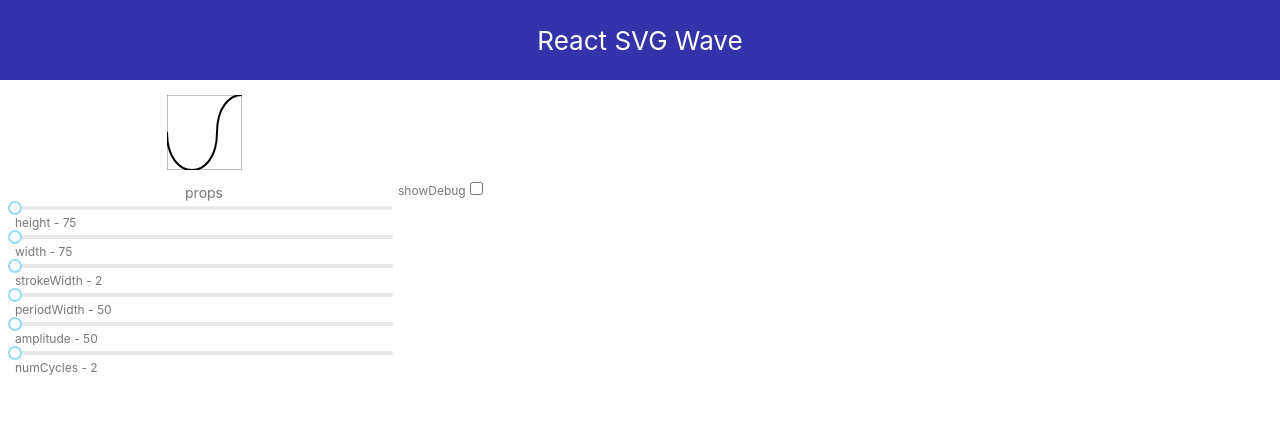
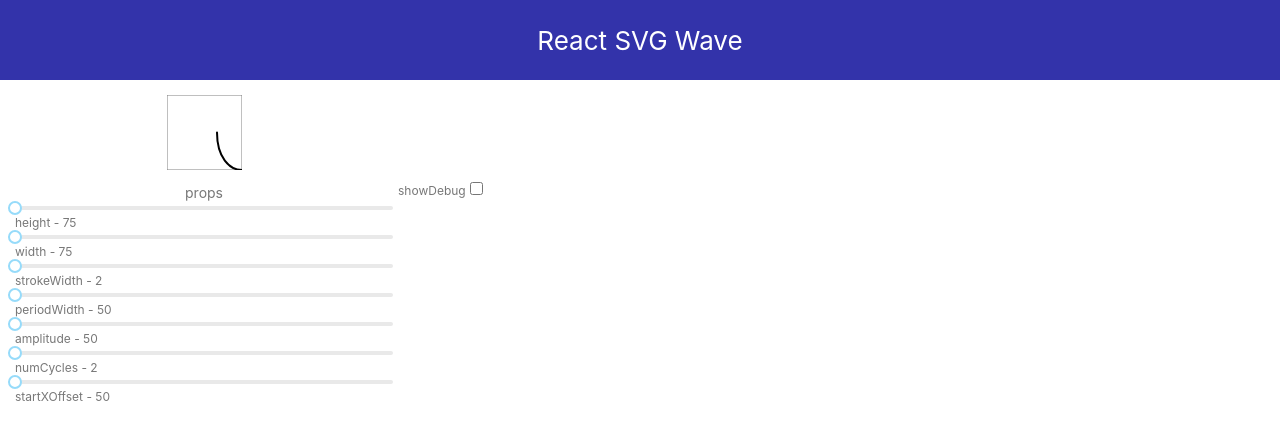
Before and after one commit to seanhaneberg/svg-experiments, a React (Create React App) app: page / in a window 1280 px wide. Shown: the top 440 px of the page. Built offline with nearby package versions, Linux system fonts and the light colour scheme.

Commit message:
wrap in spring renderprops

```diff
--- a/src/ComponentMonitor.jsx
+++ b/src/ComponentMonitor.jsx
@@ -9,6 +9,10 @@ class ComponentMonitor extends Component {
 
     let sliderProps = {};
     let checkboxProps = {};
+
+    if (!this.props.subject) {
+      return null;
+    }
 
     Object.keys(this.props.subject.props).map((fieldName) => {
       const val = this.props.subject.props[fieldName];
--- a/src/SVGWave.jsx
+++ b/src/SVGWave.jsx
@@ -8,7 +8,7 @@ class SVGWave extends Component {
     const strokeWidth = this.props.strokeWidth;
     const height = this.props.height;
     const width = this.props.width;
-    const startX = 0;
+    const startX = this.props.startXOffset ? this.props.startXOffset : 0;
     const startY = height / 2;
 
     // 1st control pt
--- a/src/SVGWaveController.jsx
+++ b/src/SVGWaveController.jsx
@@ -2,6 +2,7 @@ import React, { Component } from 'react';
 import './SVGWave.css'
 import SVGWave from './SVGWave';
 import ComponentMonitor from './ComponentMonitor';
+import { Spring, config } from 'react-spring/renderprops';
 
 const minStroke = 2;
 const maxStroke = 10;
@@ -15,6 +16,8 @@ const minHeight = 75;
 const maxHeight = 200;
 const minWidth = 75;
 const maxWidth = 400;
+const minXOffset = -200;
+const maxXOffset = 200;
 
 class SVGWaveController extends Component {
   constructor(props) {
@@ -28,6 +31,7 @@ class SVGWaveController extends Component {
       height: minHeight,
       width: minWidth,
       showDebug: false,
+      startXOffset: 0,
     };
   }
 
@@ -38,8 +42,17 @@ class SVGWaveController extends Component {
   }
 
   render() {
-    const wave = (
-      <SVGWave
+    const springWave = (
+      <Spring
+        from={{ offset: -this.state.periodWidth }}
+        to={{ offset: this.state.periodWidth }}
+        delay={1000}
+        onRest={(item) => {
+          this.setState({ startXOffset: item.offset });
+        }}
+      >
+        {(animatedProps) => {
+          const wave = <SVGWave
             height={this.state.height}
             width={this.state.width}
             showDebug={this.state.showDebug}
@@ -47,13 +60,11 @@ class SVGWaveController extends Component {
             periodWidth={this.state.periodWidth}
             amplitude={this.state.amplitude}
             numCycles={this.state.numCycles}
-      />
-    );
+            startXOffset={animatedProps.offset}
+          />;
 
-    const monitor = (
-      <ComponentMonitor
+          const monitor = <ComponentMonitor
             subject={wave}
-
             mins={{
               strokeWidth: minStroke,
               periodWidth: minPeriodWidth,
@@ -61,6 +72,7 @@ class SVGWaveController extends Component {
               numCycles: minCycles,
               height: minHeight,
               width: minWidth,
+              startXOffset: minXOffset,
             }}
 
             maxes={{
@@ -70,17 +82,38 @@ class SVGWaveController extends Component {
               numCycles: maxCycles,
               height: maxHeight,
               width: maxWidth,
+              startXOffset: maxXOffset,
             }}
 
             onChange={this.onChange.bind(this)}
-      />
-    );
+          />;
           return (
             <div>
               {wave}
               {monitor}
             </div>
           );
+        }}
+      </Spring>
+    );
+
+    return (
+      <div>
+        <Spring
+          from={{ opacity: 0 }}
+          to={{ opacity: 1 }}
+          delay={200}
+          config={config.molasses}>
+          {(props) => {
+            return (<div
+              style={props}>
+              {springWave}
+            </div>
+            );
+          }}
+        </Spring>
+      </div>
+    );
   }
 }
 
```
Lines whose indentation alone changed are shown as unchanged.
